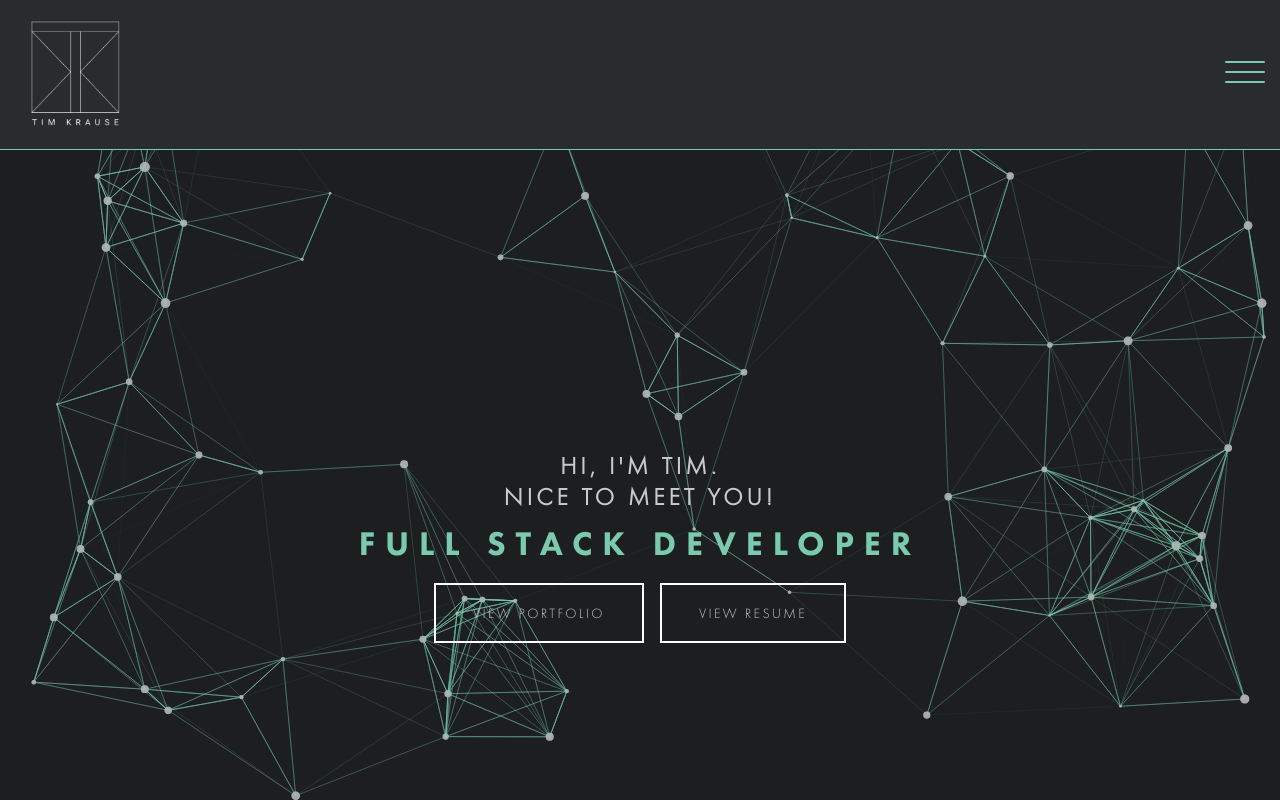
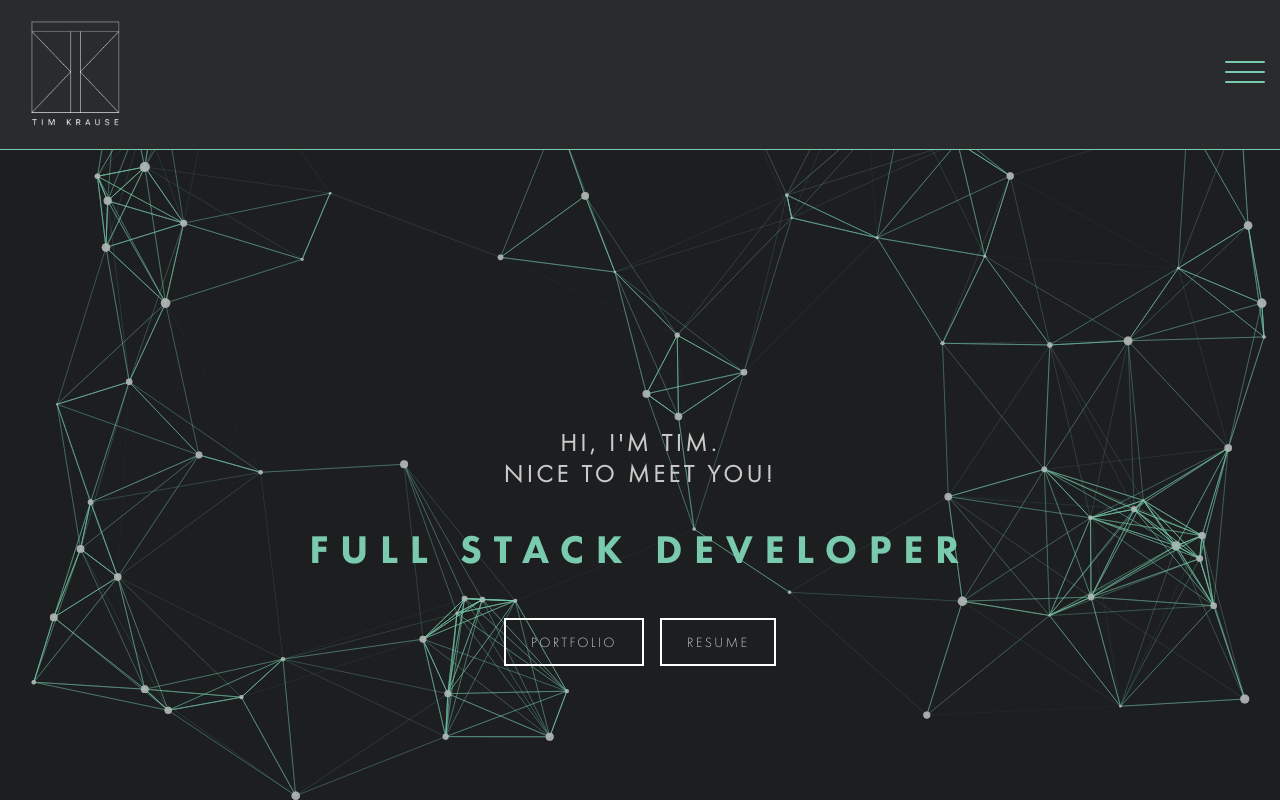
Before and after one commit to TimKrauseDev/Portfolio, a React (Create React App) app: page / in a window 1280 px wide. Shown: the top 800 px of the page. Built offline with nearby package versions, Linux system fonts and the light colour scheme.

Commit message:
adjusted landing font sizes

```diff
--- a/src/components/Landing.js
+++ b/src/components/Landing.js
@@ -14,10 +14,10 @@ const Landing = () => {
         <h1>Full Stack Developer</h1>
         <div className="wrapper">
           <a href="#portfolio">
-            <h2>View Portfolio</h2>
+            <h2>Portfolio</h2>
           </a>
           <a href={Pdf} target="_blank" rel="noopener noreferrer">
-            <h2>View Resume</h2>
+            <h2>Resume</h2>
           </a>
         </div>
       </div>
--- a/src/styles/styles.scss
+++ b/src/styles/styles.scss
@@ -238,7 +238,8 @@ a {
 
 .landing {
   h1 {
-    font-size: 34px;
+    font-size: 40px;
+    padding: 25px;
   }
   h2 {
     font-size: 24px;
@@ -280,7 +281,7 @@ $white: #fff;
   border: 2px solid #fff;
   line-height: 1;
   margin: 0.5em;
-  padding: 1em 2em;
+  padding: 10px 20px;
   transition: all ease-in-out 0.3s;
   pointer-events: auto;
 
@@ -384,7 +385,6 @@ $white: #fff;
   .portfolio-image {
     width: 100%;
     aspect-ratio: 16 / 9;
-    border: 1px solid $white_off;
   }
   .img-wrapper {
     padding: 17px;
```
